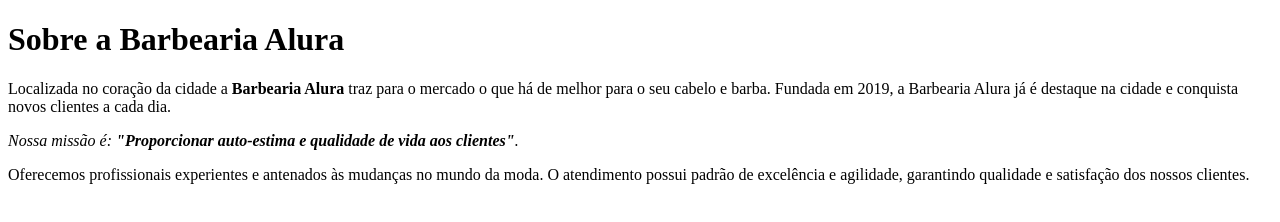
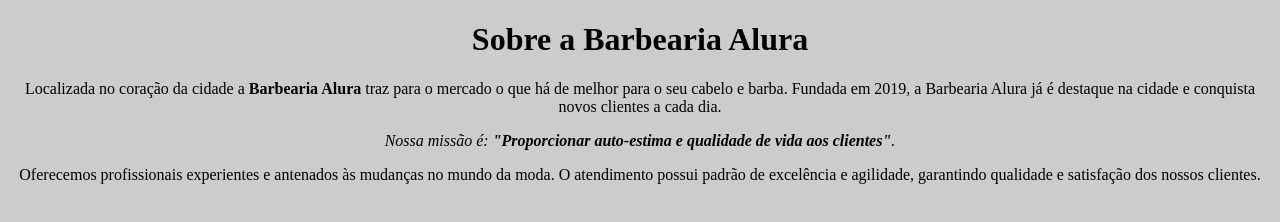
Before and after one commit to juanmatheu2007/barbearia-alura, a plain HTML site: page index.html in a window 1280 px wide. Drawn offline with Linux system fonts and the light colour scheme.

Commit message:
buceta na pikaaaaaa

```diff
--- a/style.css
+++ b/style.css
@@ -1,3 +1,13 @@
-body{
-    background:;
-}
+body {
+    background: #CCCCCC;
+    }
+
+    h1 {
+    text-align: center;
+    }
+
+    p {
+    text-align: center;
+    }
+    h1{
+        text-align:center;
```
